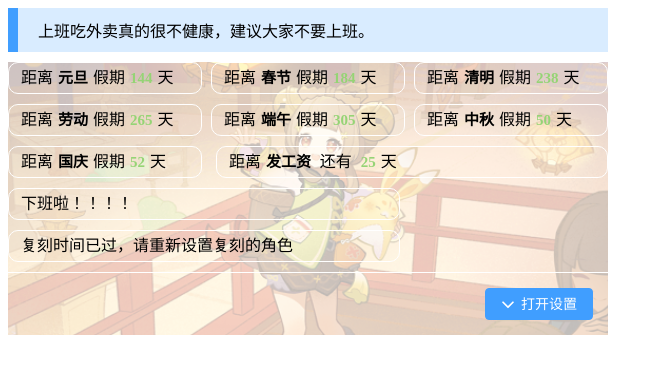
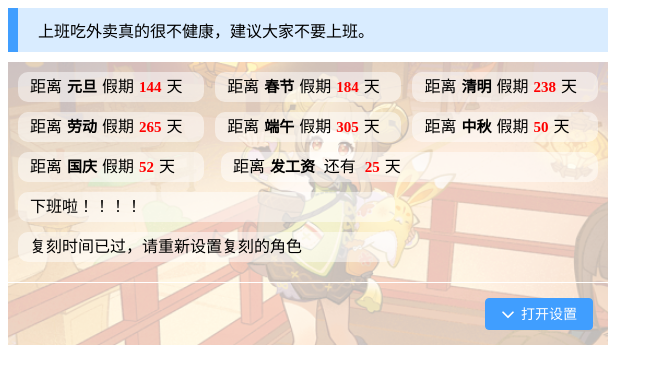
Before and after one commit to 18872297546/touch_fish_vue3, a Vue app: page / in a window 1280 px wide. Shown: the top 384 px of the page, without its empty margins (0-663 px from the left). Built offline with nearby package versions, Linux system fonts and the light colour scheme.

Commit message:
💄 style: 调整样式

```diff
--- a/src/components/main.less
+++ b/src/components/main.less
@@ -18,7 +18,7 @@
     text-align: start;
   }
 }
-.test111{
+.body-and-bottom{
   background-image: url('/src/assets/yaoyao.png');
   background-size: cover;
   margin-bottom: 10px;
@@ -26,10 +26,10 @@
 .body{
   display: flex;
   flex-wrap: wrap;
-  width: 100%;
   justify-content: space-between;
   text-align: start;
   background: rgba(255, 255, 255, 0.7);
+  padding: 10px;
   // 使用css来将不透明的图片设透明，实现比较操蛋，还是直接将图片设置透明图好一些
   // position: relative;
   // &:after{
@@ -51,9 +51,8 @@
     border-radius: 10px;
     margin-bottom: 10px;
     height: 30px;
-    border: #fff 1px solid;
     line-height: 30px;
-
+    background: rgba(255, 255, 255, 0.5);
     p{
       margin: 0;
       padding: 0 0 0 12px;
@@ -70,11 +69,10 @@
       .base(#000)
     }
     &-time{
-      .base(#95d475)
+      .base(red)
     }
     &:hover{
       cursor: pointer;
-      border: #FFF 1px solid;
       box-shadow: var(--el-box-shadow-light);
     }
   }
--- a/src/components/main.vue
+++ b/src/components/main.vue
@@ -96,10 +96,8 @@ onMounted(()=>{
         <div class="blue-bar"></div>
         <div class="content">{{ GREAT_QUOTE[quoteIndex] }}</div>
       </div>
-      <div class="test111">
-
+      <div class="body-and-bottom">
         <div class="body">
-
           <div class="countdown-item" v-for="item in countdownText">
             <p>距离<span class="countdown-item-name">
               {{ item[0] }}</span>假期<span class="countdown-item-time">{{ item[1]?item[1]:0 }}</span>天
```
